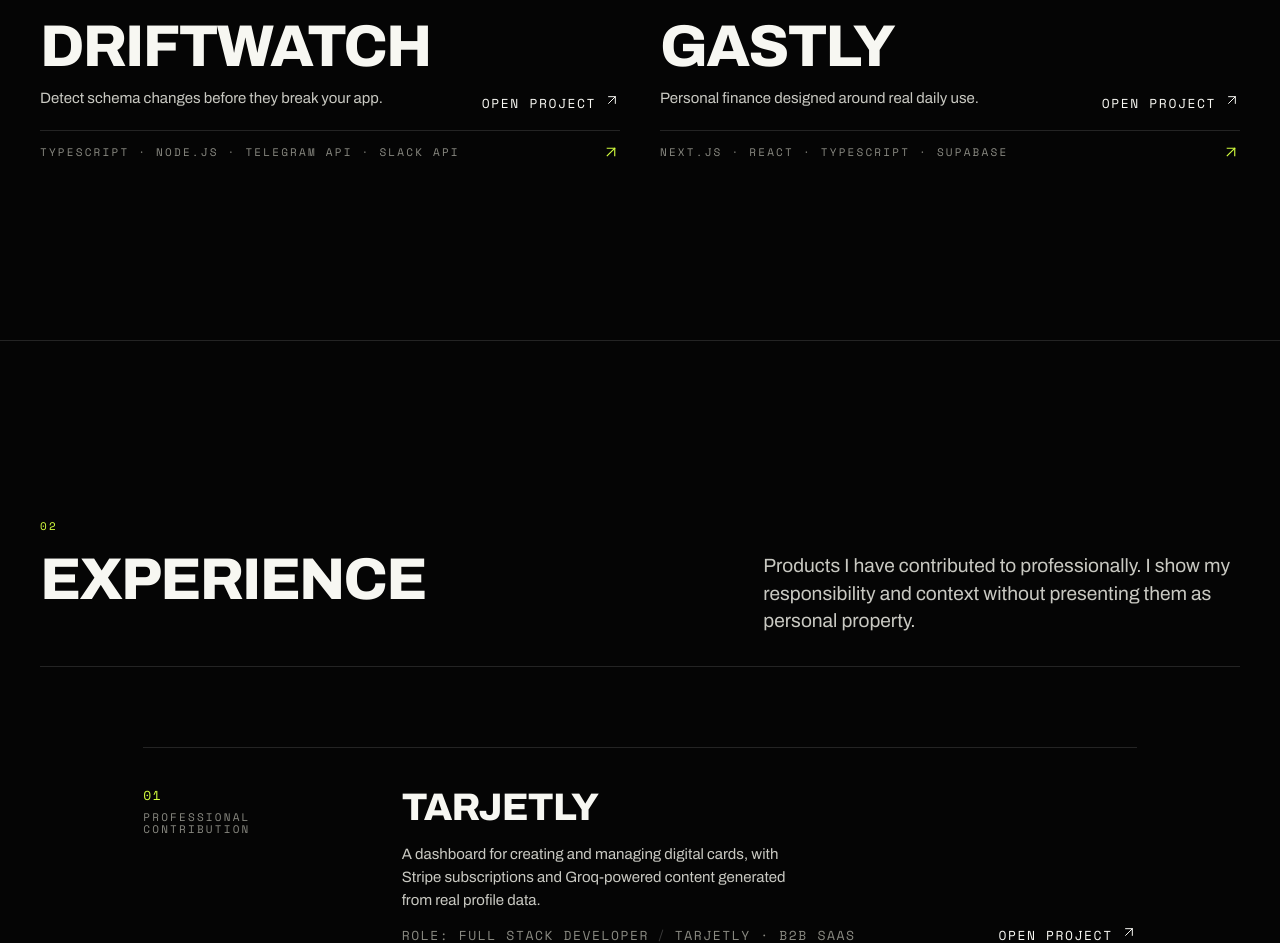
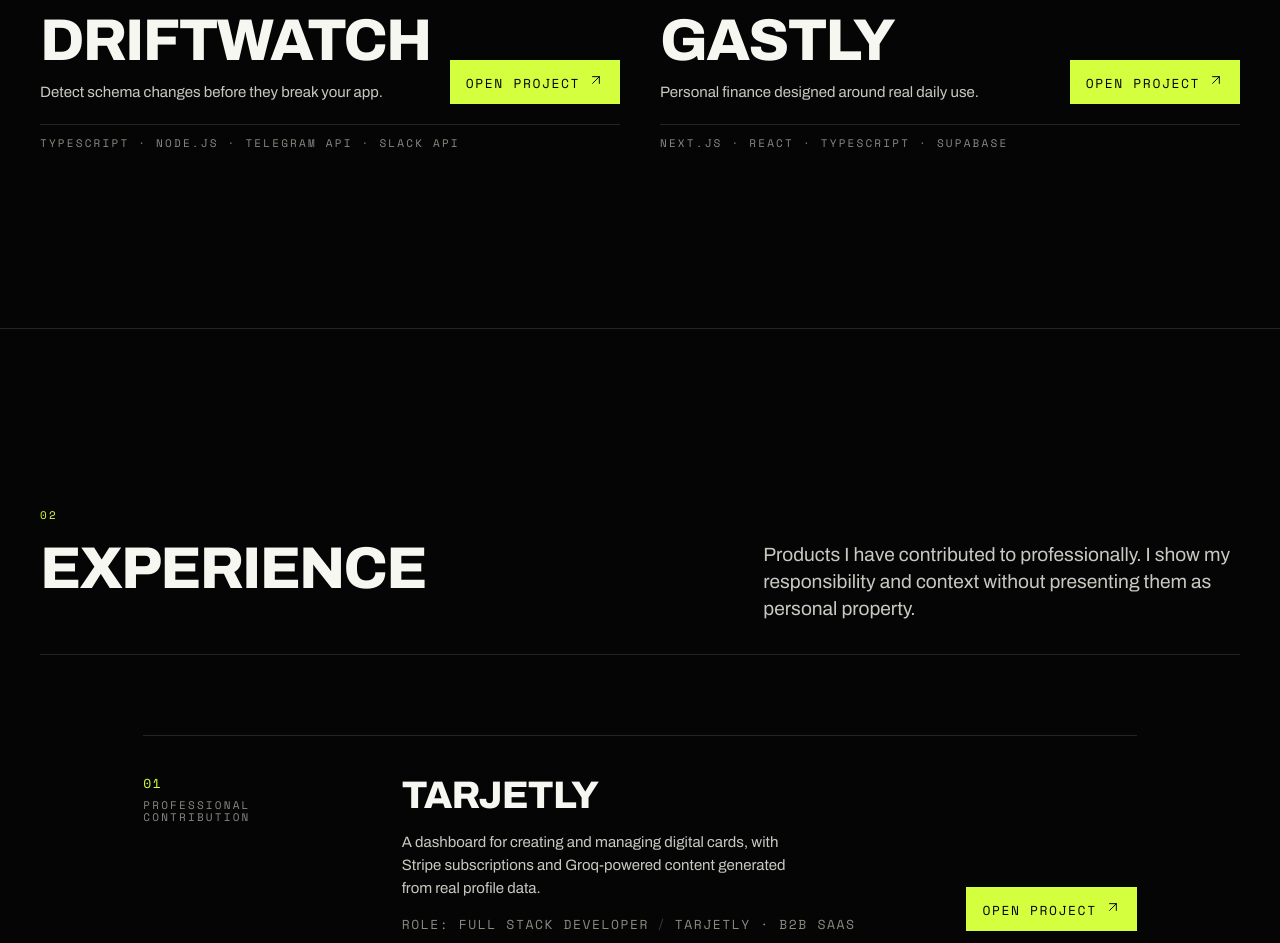
Before and after one commit to elmerjacobo97/portfolio-gsap-v2, a Next.js app: page /en in a window 1280 px wide. Shown: the part 2488-3431 px from the top of the page. Built offline with nearby package versions, Linux system fonts and the light colour scheme; no server answers.

Commit message:
chore: update pnpm workspace configuration
- Added overrides for eslint-import-resolver-typescript and semver.
- Set allowBuilds to false for sharp and unrs-resolver.

```diff
--- a/components/sections/Experience.tsx
+++ b/components/sections/Experience.tsx
@@ -59,7 +59,8 @@
 									<ArrowLink
 										href={href}
 										external
-										className="u-meta text-accent col-span-12 self-end md:col-span-3 md:justify-self-end"
+										tone="action"
+										className="u-meta col-span-12 self-end md:col-span-3 md:justify-self-end"
 									>
 										{dict.openProject}
 									</ArrowLink>
--- a/components/ui/ArrowLink.tsx
+++ b/components/ui/ArrowLink.tsx
@@ -13,14 +13,19 @@
   children,
   external,
   className,
+  tone = 'default',
 }: {
   href: string
   children: React.ReactNode
   external?: boolean
   className?: string
+  tone?: 'default' | 'action'
 }) {
   const classes = cn(
-    'group text-text hover:text-accent inline-flex items-baseline gap-2 transition-colors duration-200',
+    'group/arrow-link inline-flex items-baseline gap-2 transition-[background-color,color] duration-200',
+    tone === 'action'
+      ? 'bg-accent-fill !text-on-accent min-h-11 whitespace-nowrap px-4 py-3 hover:bg-accent-fill/90 hover:!text-on-accent focus-visible:!outline-text'
+      : 'text-text hover:text-accent',
     className,
   )
 
@@ -39,7 +44,7 @@
         strokeWidth={1.5}
         strokeLinecap="square"
         strokeLinejoin="miter"
-        className="arrow inline-block transition-transform duration-300 ease-(--ease-brutal) group-hover:translate-x-1 group-hover:-translate-y-1 group-focus-visible:translate-x-1 group-focus-visible:-translate-y-1"
+        className="arrow inline-block transition-transform duration-300 ease-(--ease-brutal) group-hover/arrow-link:translate-x-1 group-hover/arrow-link:-translate-y-1 group-focus-visible/arrow-link:translate-x-1 group-focus-visible/arrow-link:-translate-y-1"
       />
     </>
   )
--- a/components/work/ProjectCard.tsx
+++ b/components/work/ProjectCard.tsx
@@ -1,6 +1,4 @@
 "use client";
-
-import { ArrowUpRight } from "lucide-react";
 
 import type { Project } from "@/data/projects";
 import type { Locale } from "@/i18n/config";
@@ -76,25 +74,18 @@
 					<ArrowLink
 						href={href}
 						external
-						className="u-meta text-accent col-span-12 lg:col-span-4 lg:justify-self-end"
+						tone="action"
+						className="u-meta col-span-12 lg:col-span-4 lg:justify-self-end"
 					>
 						{openLabel}
 					</ArrowLink>
 				) : null}
 			</div>
 
-			<div className="mt-5 flex items-center justify-between gap-6 border-rule border-t pt-3">
+			<div className="mt-5 border-rule border-t pt-3">
 				<p className="u-label text-text-dim truncate">
 					{project.stack.slice(0, 4).join(" · ")}
 				</p>
-				<ArrowUpRight
-					aria-hidden
-					size={18}
-					strokeWidth={1.5}
-					strokeLinecap="square"
-					strokeLinejoin="miter"
-					className="text-accent shrink-0 transition-transform duration-300 group-hover:translate-x-1 group-hover:-translate-y-1"
-				/>
 			</div>
 		</article>
 	);
--- a/package.json
+++ b/package.json
@@ -17,14 +17,14 @@
     "next-themes": "^0.4.6",
     "react": "19.2.4",
     "react-dom": "19.2.4",
-    "resend": "^6.18.1",
+    "resend": "6.18.0",
     "server-only": "^0.0.1",
     "sonner": "^2.0.7",
     "zod": "^4.4.3"
   },
   "devDependencies": {
     "@tailwindcss/postcss": "^4",
-    "@types/node": "^20",
+    "@types/node": "20.15.0",
     "@types/react": "^19",
     "@types/react-dom": "^19",
     "eslint": "^9",
--- a/pnpm-workspace.yaml
+++ b/pnpm-workspace.yaml
@@ -3,7 +3,14 @@
   - '@napi-rs/wasm-runtime'
 trustPolicy: no-downgrade
 blockExoticSubdeps: true
+overrides:
+  eslint-import-resolver-typescript: 3.10.0
+  semver@6: 6.3.0
 
 ignoredBuiltDependencies:
   - sharp
   - unrs-resolver
+
+allowBuilds:
+  sharp: false
+  unrs-resolver: false
```
Also changed, not shown: 1 other file (tests, documents, lock files or other folders).
